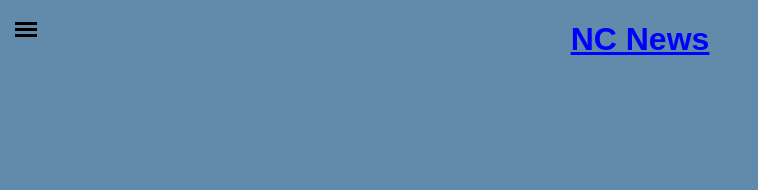
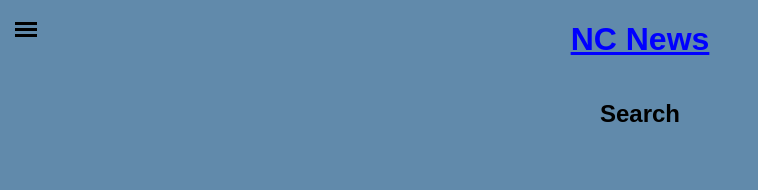
Before and after one commit to Tsien01/fe-portfolio-project-news_app, a React (Create React App) app: page /search in a window 1280 px wide. Shown: the top 190 px of the page, without its empty margins (0-758 px from the left). Built offline with nearby package versions, Linux system fonts and the light colour scheme.

Commit message:
effected changes from ticket 8 PR

```diff
--- a/src/App.js
+++ b/src/App.js
@@ -5,6 +5,7 @@ import { ArticleList } from './components/ArticleList';
 import { ArticleDisplay } from './components/ArticleDisplay';
 import { UsersList } from './components/UsersList';
 import { UserDetails } from './components/UserDetails';
+import { Search } from './components/Search';
 
 
 
@@ -16,7 +17,7 @@ function App() {
         <Route exact path="/" element={<Navigate to="/home"></Navigate>}></Route>
         <Route path="/home" element={<ArticleList></ArticleList>}></Route>
         <Route path="/articles/:article_id" element={<ArticleDisplay></ArticleDisplay>}></Route>
-        {/* <Route path="/search" element={<Search></Search>}></Route> */}
+        <Route path="/search" element={<Search></Search>}></Route>
         <Route path="/users" element={<UsersList></UsersList>}></Route>
         <Route path="/users/:username" element={<UserDetails></UserDetails>}></Route>
       </Routes>
--- a/src/components/ArticleDisplay.jsx
+++ b/src/components/ArticleDisplay.jsx
@@ -13,7 +13,6 @@ export function ArticleDisplay () {
     useEffect(() => {
         getArticleById(article_id)
             .then((data) => {
-                console.log("hello from the useEffect");
                 setArticle(data)
                 setIsLoading(false)
             })
--- a/src/components/CommentBar.jsx
+++ b/src/components/CommentBar.jsx
@@ -14,7 +14,6 @@ export function CommentBar ({ article_id }) {
     useEffect(() => {
         getAllCommentsByArticle(article_id)
             .then((data) => {
-                console.log("hello from the CommentBar useEffect!");
                 setComments(data)
                 setIsLoading(false)
             })
@@ -31,6 +30,7 @@ export function CommentBar ({ article_id }) {
             </label>
             <section className="sidebarMenuInner" id="commentbarMenu">
                 <h3>Comments</h3>
+                <NewCommentInput article_id={article_id} isSending={isSending} setIsSending={setIsSending}></NewCommentInput>
                 <ul>
                     { isLoading ? <li>Loading...</li> : (
                         comments.map((comment) => {
@@ -41,7 +41,6 @@ export function CommentBar ({ article_id }) {
                     )
                     }
                 </ul>
-                <NewCommentInput article_id={article_id} isSending={isSending} setIsSending={setIsSending}></NewCommentInput>
             </section>
         </section>
     )
--- a/src/components/Search.jsx
+++ b/src/components/Search.jsx
@@ -0,0 +1,14 @@
+import { useState } from "react"
+
+
+export function Search () {
+    const [loadingState, setLoadingState] = useState(0)
+
+    if (loadingState === 0) {
+        return (
+            <main>
+                <h2>Search</h2>
+            </main>
+        )
+    }
+}
--- a/src/components/utils/utils.js
+++ b/src/components/utils/utils.js
@@ -47,6 +47,6 @@ export const postNewComment = (article_id, username, commentText) => {
     }
     return newsApi.post(`/articles/${article_id}/comments`, newComment)
         .then(({ data }) => {
-            return data.article
+            return data.comment
         })
 }
```
